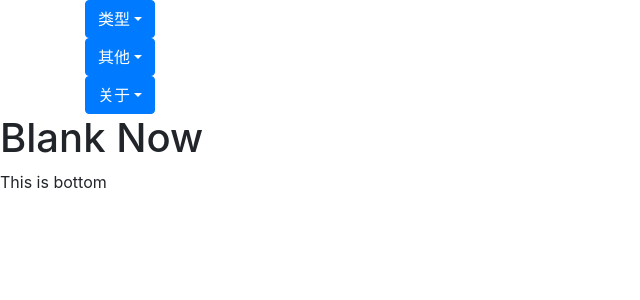
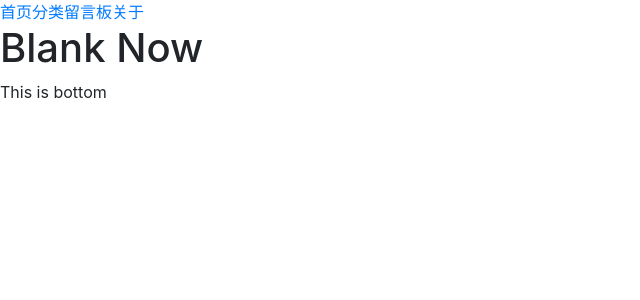
Before and after one commit to cq91616/mysite, a Django app: page / in a window 1280 px wide. Shown: the top 300 px of the page, without its empty margins (0-640 px from the left). Run offline with Django 3.2, Linux system fonts and the light colour scheme; some libraries are stand-ins or nearby versions.

Commit message:
base.html + bootstrap

```diff
--- a/myblog/templates/_top.html
+++ b/myblog/templates/_top.html
@@ -10,36 +10,14 @@
     <meta name="viewport" content="width=device-width, initial-scale=1, shrink-to-fit=no">
 </head>
 <body>
-<div class="container">
-    <div class="dropdown">
-        <button type="button" class="btn btn-primary dropdown-toggle" data-toggle="dropdown">类型</button>
+<div>
+    <ul class="nav nav-pills">
+        <li><a href="#">首页</a></li>
+        <li><a href="#">分类</a></li>
+        <li><a href="#">留言板</a></li>
+        <li><a href="#">关于</a></li>
+    </ul>
 
-        <div class="dropdown-menu">
-            <a class="dropdown-item" href="#">安全</a>
-            <a class="dropdown-item" href="#">自动化</a>
-            <a class="dropdown-item" href="#">其他</a>
-        </div>
-    </div>
-
-    <div class="dropdown">
-        <button type="button" class="btn btn-primary dropdown-toggle" data-toggle="dropdown">其他</button>
-
-        <div class="dropdown-menu">
-            <a class="dropdown-item" href="#">安全</a>
-            <a class="dropdown-item" href="#">自动化</a>
-            <a class="dropdown-item" href="#">其他</a>
-        </div>
-    </div>
-
-       <div class="dropdown">
-        <button type="button" class="btn btn-primary dropdown-toggle" data-toggle="dropdown">关于</button>
-
-        <div class="dropdown-menu">
-            <a class="dropdown-item" href="#">安全</a>
-            <a class="dropdown-item" href="#">自动化</a>
-            <a class="dropdown-item" href="#">其他</a>
-        </div>
-    </div>
 </div>
 </body>
 </html>
```
